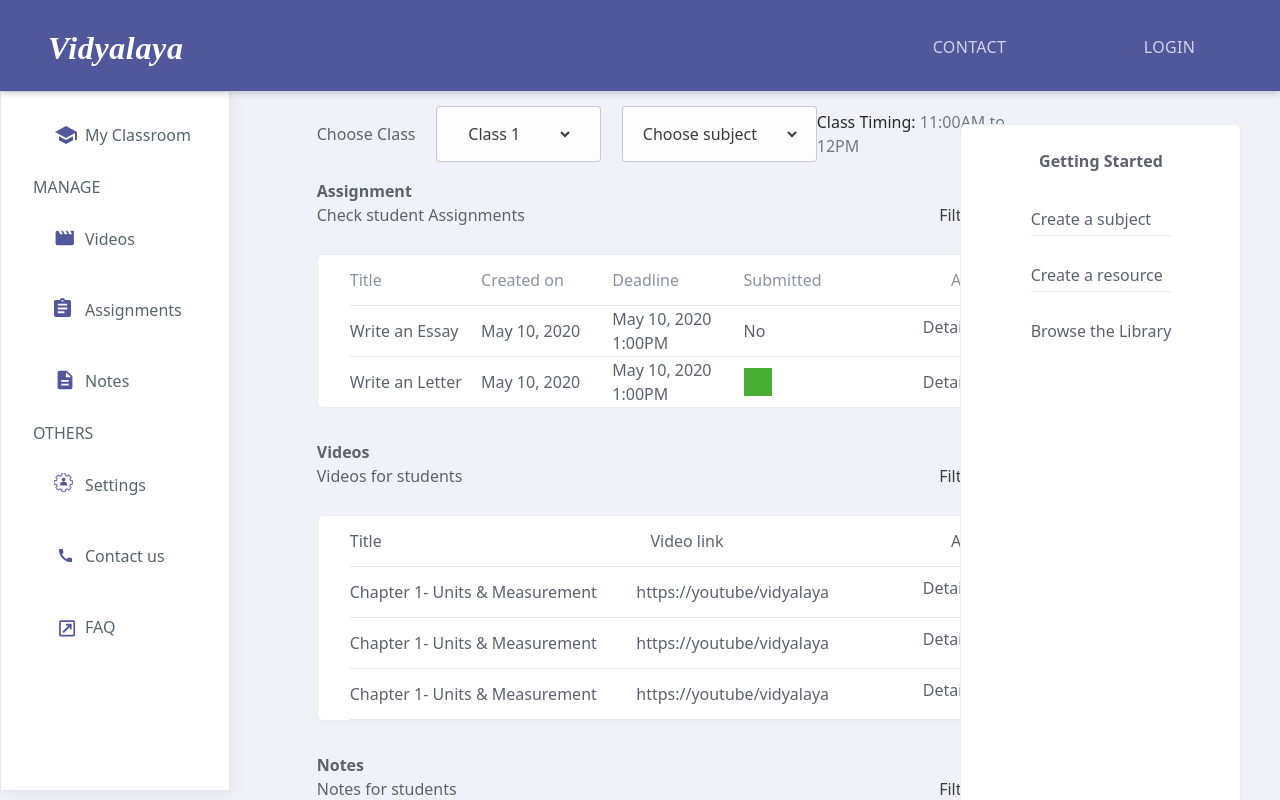
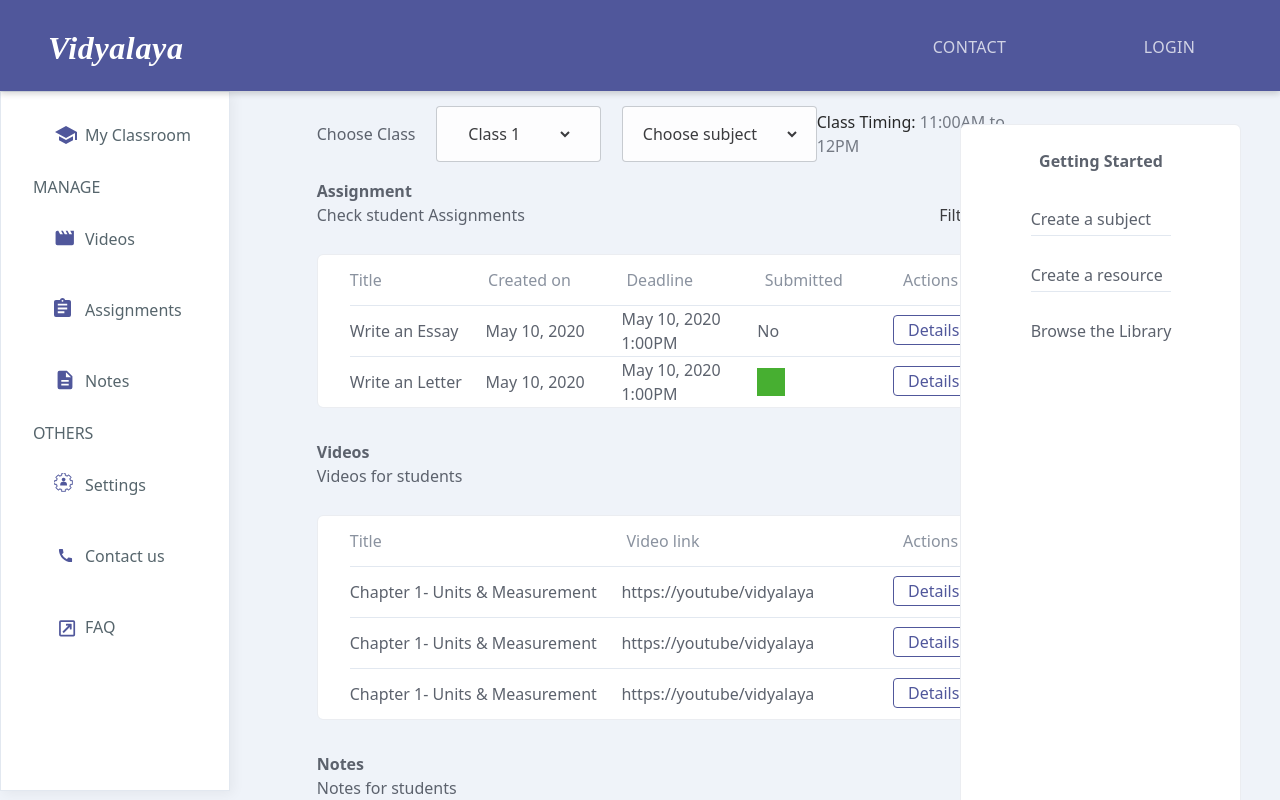
Before and after one commit to fir0j/vidyalaya.live, a React (Create React App) app: page / in a window 1280 px wide. Built offline with nearby package versions, Linux system fonts and the light colour scheme.

Commit message:
done with layout

```diff
--- a/src/components/Classroom.component.jsx
+++ b/src/components/Classroom.component.jsx
@@ -46,16 +46,16 @@ export const Classroom = () => {
 
 	const AssignmentsSection = () => (
 		<div className="mt-8 w-full">
-			<p className="assignment-text font-bold">Assignment</p>
+			<p className="assignment-topic font-bold">Assignment</p>
 			<div className="w-full flex justify-between">
-				<p className="assignment-subtopic-text w-full">Check student Assignments</p>
+				<p className="assignment-subtopic w-full">Check student Assignments</p>
 				<div className="filter-text w-full h-full">
 					<p>Filter Date</p>
 				</div>
 			</div>
 
-			<div className="assignment-container w-full px-1 mt-8 px-8">
-				<div className="assignment-heading-text w-full h-screen flex justify-start items-center">
+			<div className="content-container w-full px-1 mt-8 px-8">
+				<div className="content-heading w-full h-screen flex justify-start items-center">
 					<div className=" flex justify-start w-full">
 						<p>Title</p>
 					</div>
@@ -65,16 +65,16 @@ export const Classroom = () => {
 					<div className="  flex justify-start w-full">
 						<p>Deadline</p>
 					</div>
-					<div className=" flex justify-start w-full">
+					<div className=" flex w-full justify-start">
 						<p>Submitted</p>
 					</div>
-					<div className=" w-full flex justify-end">
+					<div className="flex justify-end pr-12">
 						<p>Actions</p>
 					</div>
 				</div>
 				<hr />
 
-				<div className=" assignment-content w-full h-screen flex justify-start items-center">
+				<div className=" contents w-full h-screen flex justify-start items-center">
 					<div className=" flex justify-start w-full">
 						<p>Write an Essay</p>
 					</div>
@@ -87,16 +87,18 @@ export const Classroom = () => {
 					<div className=" flex justify-start w-full">
 						<p>No</p>
 					</div>
-					<div className=" w-full flex justify-end">
+					<div className=" flex justify-end">
 						<li className="flex">
-							<p className="mr-2">Details</p>
+							<p className="mr-2 detail-button flex-center">
+								<span>Details</span>
+							</p>
 							<p className="timer-icon w-6 h-8" />
 						</li>
 					</div>
 				</div>
 				<hr />
 
-				<div className=" assignment-content w-full h-screen flex justify-start items-center">
+				<div className="contents w-full h-screen flex justify-start items-center">
 					<div className="flex justify-start w-full">
 						<p>Write an Letter</p>
 					</div>
@@ -109,10 +111,12 @@ export const Classroom = () => {
 					<div className="flex justify-start w-full">
 						<p className="checked-container" />
 					</div>
-					<div className="flex justify-end">
+					<div className=" flex justify-end">
 						<li className="flex">
-							<p className="mr-2">Details</p>
-							<p className="delete-icon w-6 h-6" />
+							<p className="mr-2 detail-button flex-center">
+								<span>Details</span>
+							</p>
+							<p className="delete-icon w-6 h-8" />
 						</li>
 					</div>
 				</div>
@@ -122,142 +126,150 @@ export const Classroom = () => {
 
 	const VideosSection = () => (
 		<div className="mt-8 w-full">
-			<p className="assignment-text font-bold">Videos</p>
-			<div className="w-full flex justify-between">
-				<p className="assignment-subtopic-text w-full">Videos for students</p>
-				<div className="filter-text w-full h-full">
-					<p>Filter Date</p>
-				</div>
+			<p className="assignment-topic font-bold">Videos</p>
+			<div className="w-full flex justify-start">
+				<p className="assignment-subtopic w-full">Videos for students</p>
 			</div>
 
-			<div className="assignment-container w-full px-1 mt-8 px-8">
-				<div className="video-content h-screen flex justify-start items-center">
-					<div className=" w-full flex justify-start">
+			<div className="content-container w-full px-1 mt-8 px-8">
+				<div className="content-heading w-full h-screen flex justify-start items-center">
+					<div className=" flex justify-start w-full">
 						<p>Title</p>
 					</div>
-					<div className=" w-full flex justify-start">
+					<div className="  flex justify-start w-full">
 						<p>Video link</p>
 					</div>
-					<div className="flex justify-end">
+
+					<div className="flex justify-end pr-12">
 						<p>Actions</p>
 					</div>
 				</div>
 				<hr />
 
-				<div className=" video-content w-full h-screen flex justify-start items-center">
+				<div className=" contents w-full h-screen flex justify-start items-center">
 					<div className=" flex justify-start w-full">
 						<p>Chapter 1- Units & Measurement</p>
 					</div>
 					<div className=" flex justify-start w-full">
 						<p>https://youtube/vidyalaya</p>
 					</div>
+
 					<div className=" flex justify-end">
 						<li className="flex">
-							<p className="mr-2">Details</p>
+							<p className="mr-2 detail-button flex-center">
+								<span>Details</span>
+							</p>
 							<p className="timer-icon w-6 h-8" />
 						</li>
 					</div>
 				</div>
 				<hr />
 
-				<div className=" video-content w-full h-screen flex justify-start items-center">
+				<div className="contents w-full h-screen flex justify-start items-center">
+					<div className="flex justify-start w-full">
+						<p>Chapter 1- Units & Measurement</p>
+					</div>
+					<div className="flex justify-start w-full">
+						<p>https://youtube/vidyalaya</p>
+					</div>
+
+					<div className=" flex justify-end">
+						<li className="flex">
+							<p className="mr-2 detail-button flex-center">
+								<span>Details</span>
+							</p>
+							<p className="delete-icon w-6 h-8" />
+						</li>
+					</div>
+				</div>
+				<hr />
+
+				<div className="contents w-full h-screen flex justify-start items-center">
+					<div className="flex justify-start w-full">
+						<p>Chapter 1- Units & Measurement</p>
+					</div>
+					<div className="flex justify-start w-full">
+						<p>https://youtube/vidyalaya</p>
+					</div>
+
+					<div className=" flex justify-end">
+						<li className="flex">
+							<p className="mr-2 detail-button flex-center">
+								<span>Details</span>
+							</p>
+							<p className="delete-icon w-6 h-8" />
+						</li>
+					</div>
+				</div>
+			</div>
+		</div>
+	);
+
+	const NotesSection = () => (
+		<div className="mt-8 w-full">
+			<p className="assignment-topic font-bold">Notes</p>
+			<div className="w-full flex justify-start">
+				<p className="assignment-subtopic w-full">Notes for students</p>
+			</div>
+
+			<div className="content-container w-full px-1 my-8 px-8">
+				<div className="content-heading w-full h-screen flex justify-start items-center">
+					<div className=" flex justify-start w-full">
+						<p>Title</p>
+					</div>
+
+					<div className="flex justify-end pr-12">
+						<p>Actions</p>
+					</div>
+				</div>
+				<hr />
+
+				<div className=" contents w-full h-screen flex justify-start items-center">
 					<div className=" flex justify-start w-full">
 						<p>Chapter 1- Units & Measurement</p>
 					</div>
-					<div className=" flex justify-start w-full">
-						<p>https://youtube/vidyalaya</p>
-					</div>
-					<div className="  flex justify-end">
+
+					<div className=" flex justify-end">
 						<li className="flex">
-							<p className="mr-2">Details</p>
+							<p className="mr-2 detail-button flex-center">
+								<span>Details</span>
+							</p>
 							<p className="timer-icon w-6 h-8" />
 						</li>
 					</div>
 				</div>
 				<hr />
 
-				<div className=" video-content w-full h-screen flex justify-start items-center">
-					<div className=" flex justify-start w-full">
-						<p>Chapter 1- Units & Measurement</p>
-					</div>
-					<div className=" flex justify-start w-full">
-						<p>https://youtube/vidyalaya</p>
-					</div>
-					<div className="flex justify-end">
-						<li className="flex">
-							<p className="mr-2">Details</p>
-							<p className="timer-icon w-6 h-8" />
-						</li>
-					</div>
-				</div>
-				<hr />
-			</div>
-		</div>
-	);
-
-	const NotesSection = () => (
-		<div className="mt-8 w-full">
-			<p className="assignment-text font-bold">Notes</p>
-			<div className="w-full flex justify-between">
-				<p className="assignment-subtopic-text w-full">Notes for students</p>
-				<div className="filter-text w-full h-full">
-					<p>Filter Date</p>
-				</div>
-			</div>
-
-			<div className="assignment-container w-full px-1 mt-8 mb-8 px-8">
-				<div className="video-content h-screen flex justify-start items-center">
-					<div className=" w-full flex justify-start">
-						<p>Title</p>
-					</div>
-
-					<div className="w-full flex justify-end">
-						<p>Actions</p>
-					</div>
-				</div>
-				<hr />
-
-				<div className=" video-content w-full h-screen flex justify-start items-center">
-					<div className=" flex justify-start w-full">
+				<div className="contents w-full h-screen flex justify-start items-center">
+					<div className="flex justify-start w-full">
 						<p>Chapter 1- Units & Measurement</p>
 					</div>
 
-					<div className=" w-full flex justify-end">
+					<div className=" flex justify-end">
 						<li className="flex">
-							<p className="mr-2">Details</p>
-							<p className="timer-icon w-6 h-8" />
+							<p className="mr-2 detail-button flex-center">
+								<span>Details</span>
+							</p>
+							<p className="delete-icon w-6 h-8" />
 						</li>
 					</div>
 				</div>
 				<hr />
 
-				<div className=" video-content w-full h-screen flex justify-start items-center">
-					<div className=" flex justify-start w-full">
+				<div className="contents w-full h-screen flex justify-start items-center">
+					<div className="flex justify-start w-full">
 						<p>Chapter 1- Units & Measurement</p>
 					</div>
 
-					<div className=" w-full flex justify-end">
+					<div className=" flex justify-end">
 						<li className="flex">
-							<p className="mr-2">Details</p>
-							<p className="timer-icon w-6 h-8" />
+							<p className="mr-2 detail-button flex-center">
+								<span>Details</span>
+							</p>
+							<p className="delete-icon w-6 h-8" />
 						</li>
 					</div>
 				</div>
-				<hr />
-
-				<div className=" video-content w-full h-screen flex justify-start items-center">
-					<div className=" flex justify-start w-full">
-						<p>Chapter 1- Units & Measurement</p>
-					</div>
-
-					<div className=" w-full flex justify-end">
-						<li className="flex">
-							<p className="mr-2">Details</p>
-							<p className="timer-icon w-6 h-8" />
-						</li>
-					</div>
-				</div>
-				<hr />
 			</div>
 		</div>
 	);
```
Also changed, not shown: package.json (+10 -2 lines), src/css/framework/tailwind.custom.css, src/css/framework/tailwind.src.css.
